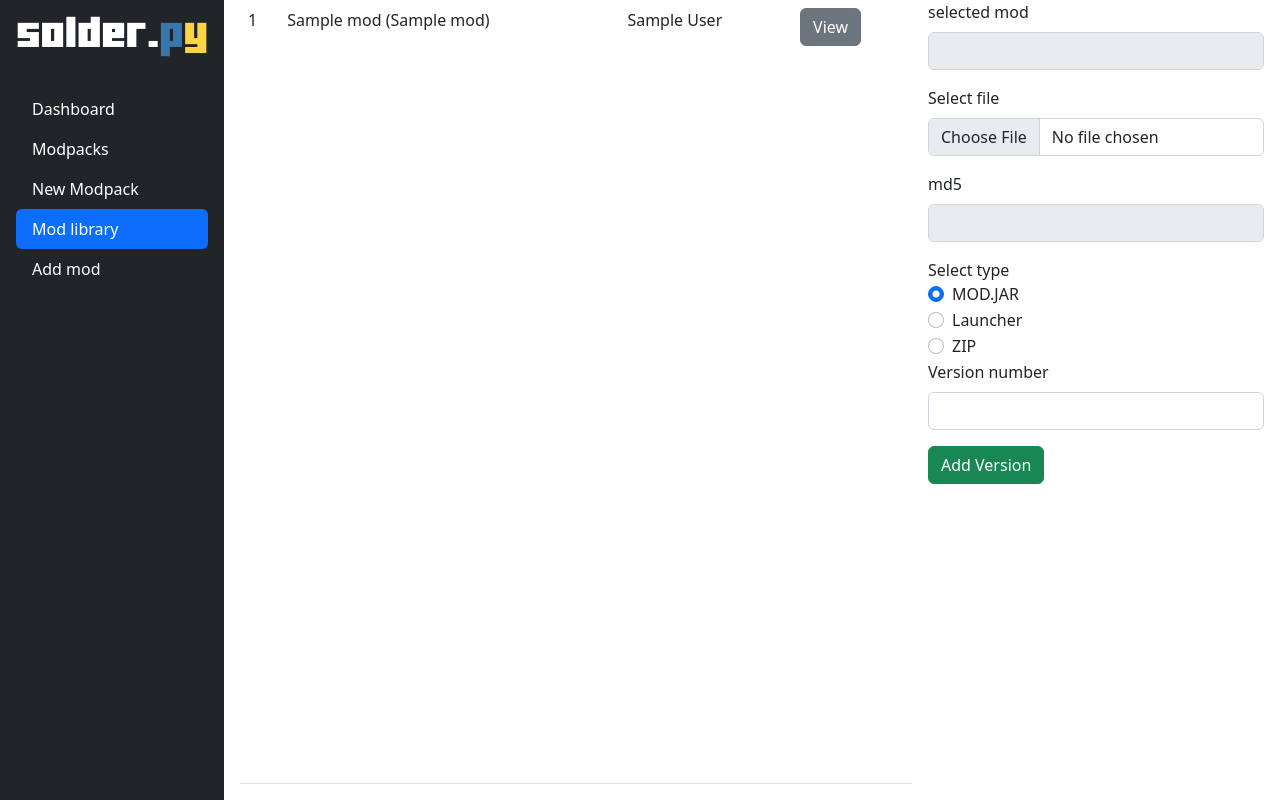
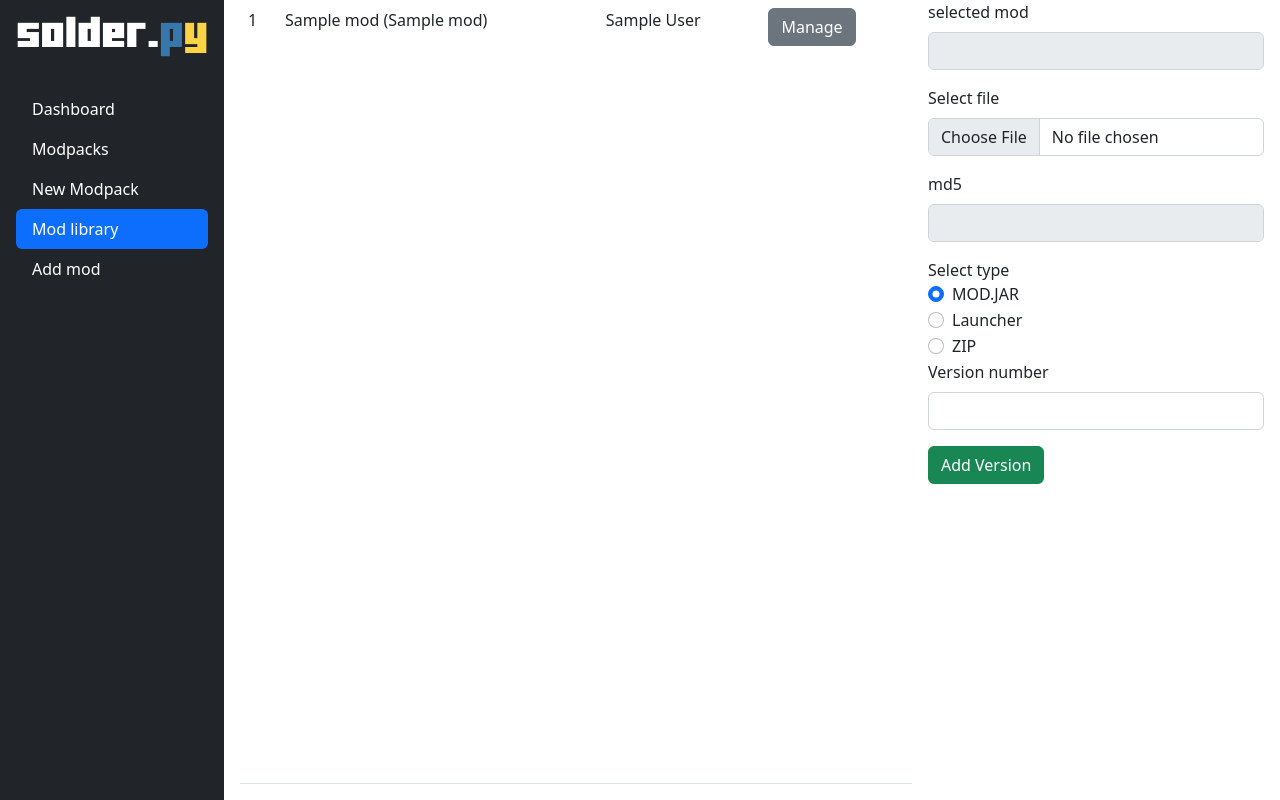
Before and after one commit to Thorfusion/solder.py, a Flask app: template templates/modlibrary.html in a window 1280 px wide. Run offline with Flask 2, Linux system fonts and the light colour scheme; the template is opened without the code that fills it: most values are stand-ins (such as "Sample title", 1, 10 or a date in 2020).

Commit message:
change button from view to manage

```diff
--- a/templates/modlibrary.html
+++ b/templates/modlibrary.html
@@ -13,7 +13,7 @@
       <td>{{mod.pretty_name}} ({{mod.name}})</td>
       <td>{{mod.author}}</td>
       <td>
-        <a href="./addversion/{{mod.id}}"><button type="button" class="btn btn-secondary">View</button></a>
+        <a href="./modversion/{{mod.id}}"><button type="button" class="btn btn-secondary">Manage</button></a>
       </td>
     </tr>
 
```
